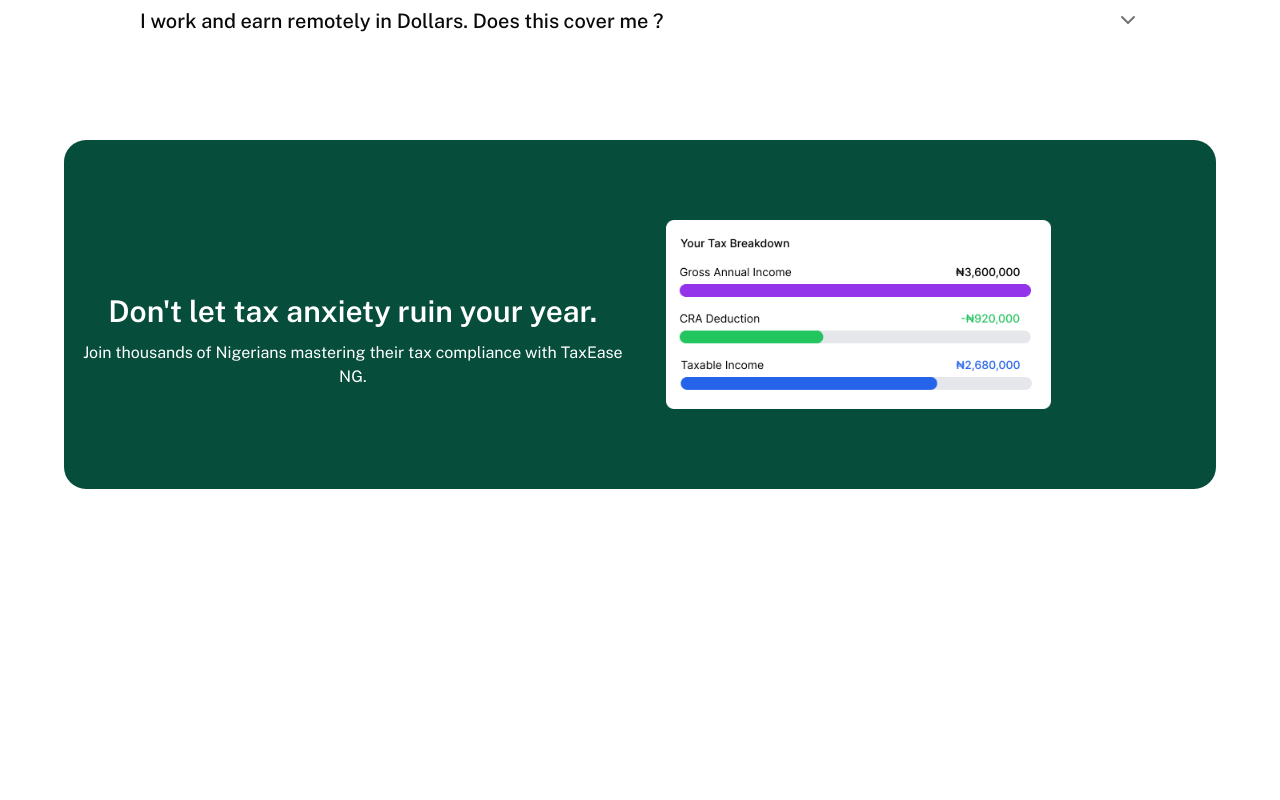
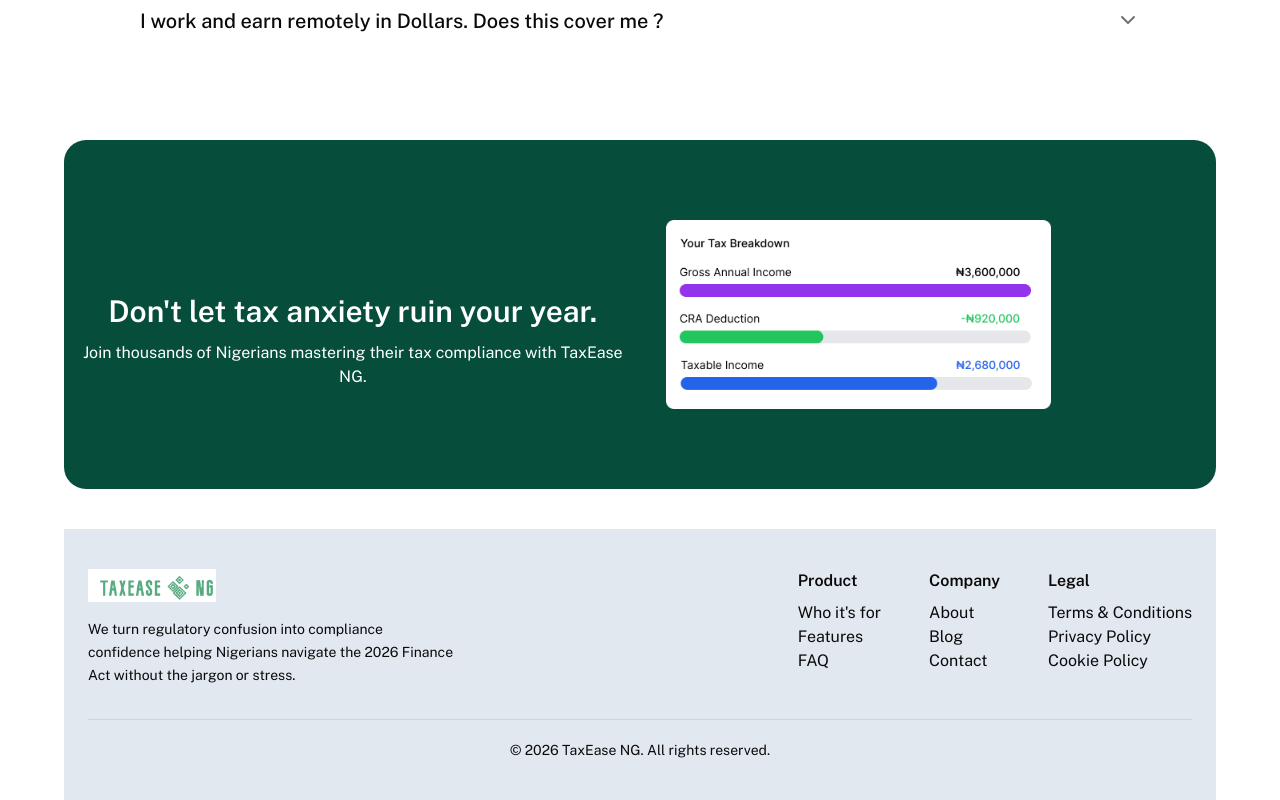
Before and after one commit to ifeMakinde/Tax-Ease, a React (Vite) app: page / in a window 1280 px wide. Shown: the part 3622-4422 px from the top of the page. Before the commit the page ends 4111 px from the top, so only its background shows below. Built offline with nearby package versions, Linux system fonts and the light colour scheme.

Commit message:
Add footer section

```diff
--- /dev/null
+++ b/src/components/Footer.jsx
@@ -0,0 +1,53 @@
+import React from "react";
+import logo from "../assets/Vectorized logo SVG.png";
+
+function Footer() {
+  const currentYear = new Date().getFullYear();
+
+  return (
+    <footer className="bg-slate-200 w-full px-6 py-10 mt-10">
+      <div className="max-w-6xl mx-auto flex flex-col md:flex-row gap-10 justify-between">
+
+        <div className="md:w-1/3">
+          <img src={logo} alt="Tax-Ease logo" className="w-32 mb-4" />
+          <p className="text-sm leading-relaxed">
+            We turn regulatory confusion into compliance confidence helping
+            Nigerians navigate the 2026 Finance Act without the jargon or stress.
+          </p>
+        </div>
+
+        <div className="flex gap-12">
+          <div>
+            <p className="font-semibold mb-2">Product</p>
+            <p>Who it's for</p>
+            <p>Features</p>
+            <p>FAQ</p>
+          </div>
+
+          <div>
+            <p className="font-semibold mb-2">Company</p>
+            <p>About</p>
+            <p>Blog</p>
+            <p>Contact</p>
+          </div>
+
+          <div>
+            <p className="font-semibold mb-2">Legal</p>
+            <p>Terms & Conditions</p>
+            <p>Privacy Policy</p>
+            <p>Cookie Policy</p>
+          </div>
+        </div>
+
+      </div>
+
+      <div className="border-t border-slate-300 mt-8">
+        <div className="justify-self-center text-sm mb-4 md:mb-0 pt-5">
+          © {currentYear} TaxEase NG. All rights reserved.
+        </div>
+      </div>
+    </footer>
+  );
+}
+
+export default Footer;
--- a/src/pages/Homepage.jsx
+++ b/src/pages/Homepage.jsx
@@ -7,8 +7,10 @@
 import Compliance from "@/components/Compliance/Compliance";
 import FAQs from "@/components/FAQ/FAQs";
 import CTA from "@/components/CTA";
+import Footer from "@/components/Footer";
 function Homepage() {
   return (
+    <>
     <div>
       <Navigation />
       <Hero />
@@ -18,7 +20,11 @@
       <Compliance />
       <FAQs />
       <CTA />
+    <Footer/>
     </div>
+
+
+    </>
   );
 }
 
```
